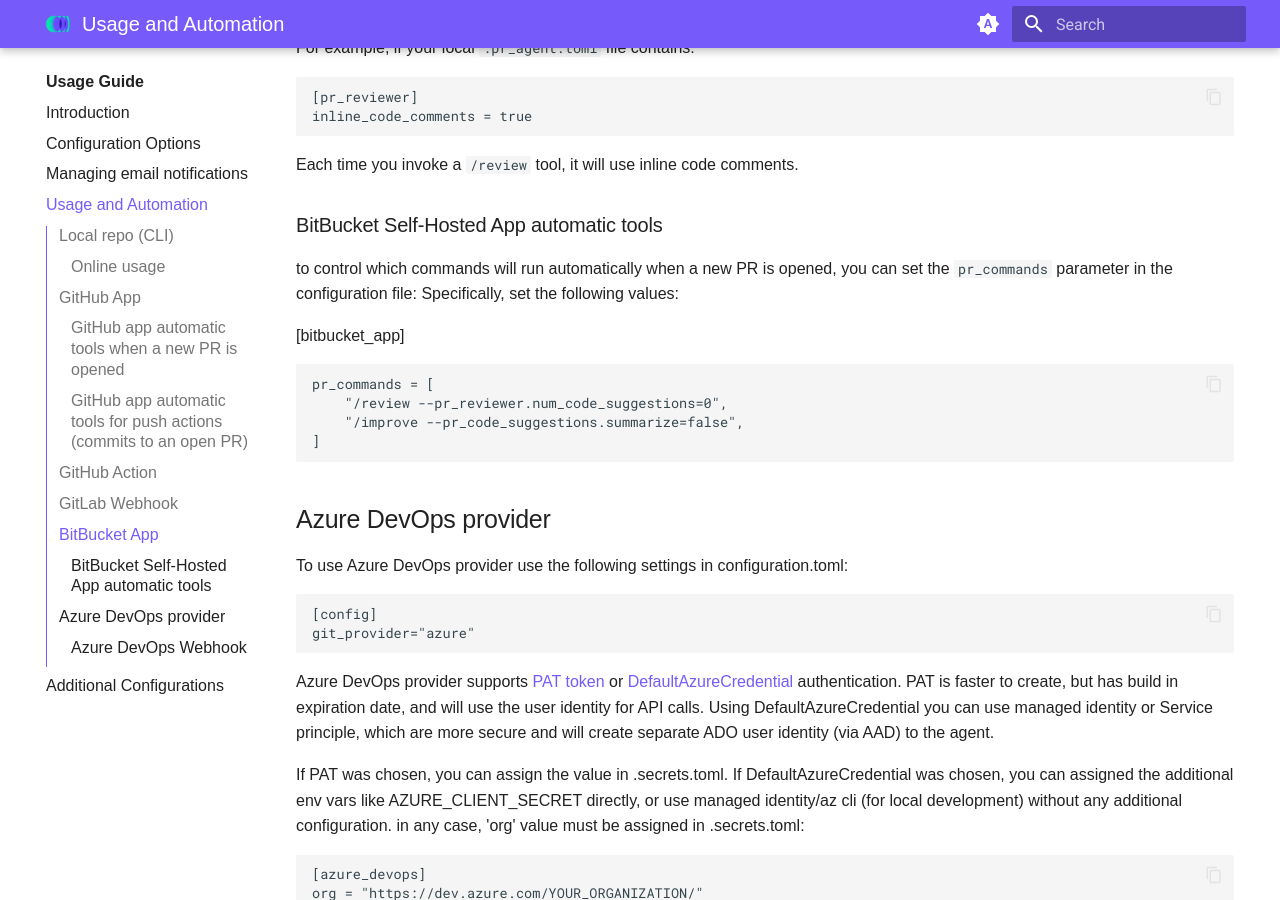
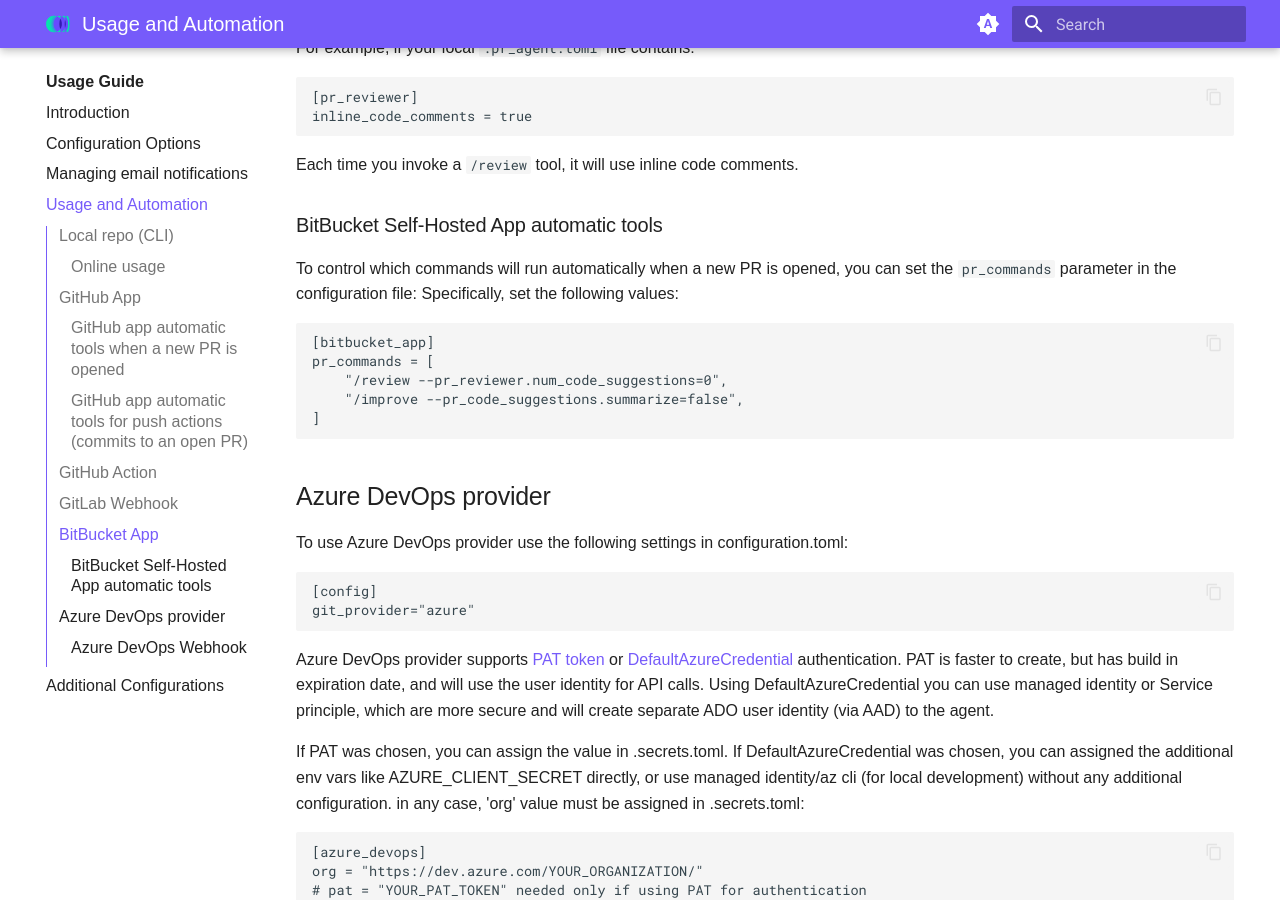
Before and after one commit to Codium-ai/pr-agent, an MkDocs documentation site: the page built from docs/docs/usage-guide/automations_and_usage.md, in a window 1280 px wide and 900 px high, scrolled down 3979 px. Built offline with MkDocs 1.6.1 and Material for MkDocs 9.7.7, drawn with Linux system fonts in a browser that asks for light colours.

````diff
--- a/docs/docs/usage-guide/automations_and_usage.md
+++ b/docs/docs/usage-guide/automations_and_usage.md
@@ -154,11 +154,11 @@ Each time you invoke a `/review` tool, it will use inline code comments.
 
 ### BitBucket Self-Hosted App automatic tools
 
-to control which commands will run automatically when a new PR is opened, you can set the `pr_commands` parameter in the configuration file:
+To control which commands will run automatically when a new PR is opened, you can set the `pr_commands` parameter in the configuration file:
 Specifically, set the following values:
 
+```
 [bitbucket_app]
-```
 pr_commands = [
     "/review --pr_reviewer.num_code_suggestions=0",
     "/improve --pr_code_suggestions.summarize=false",
````
